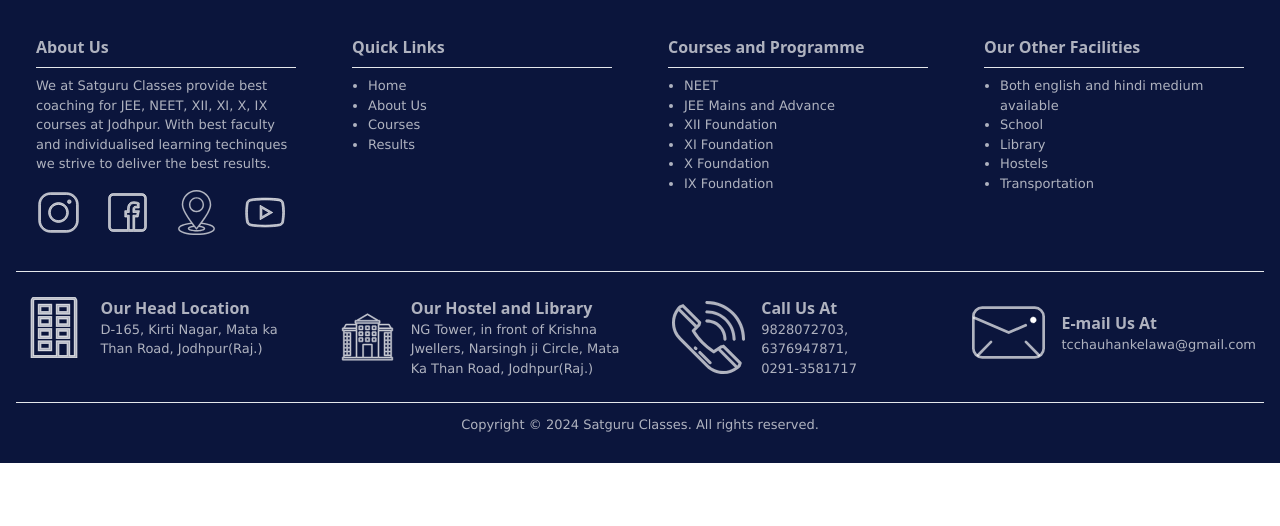
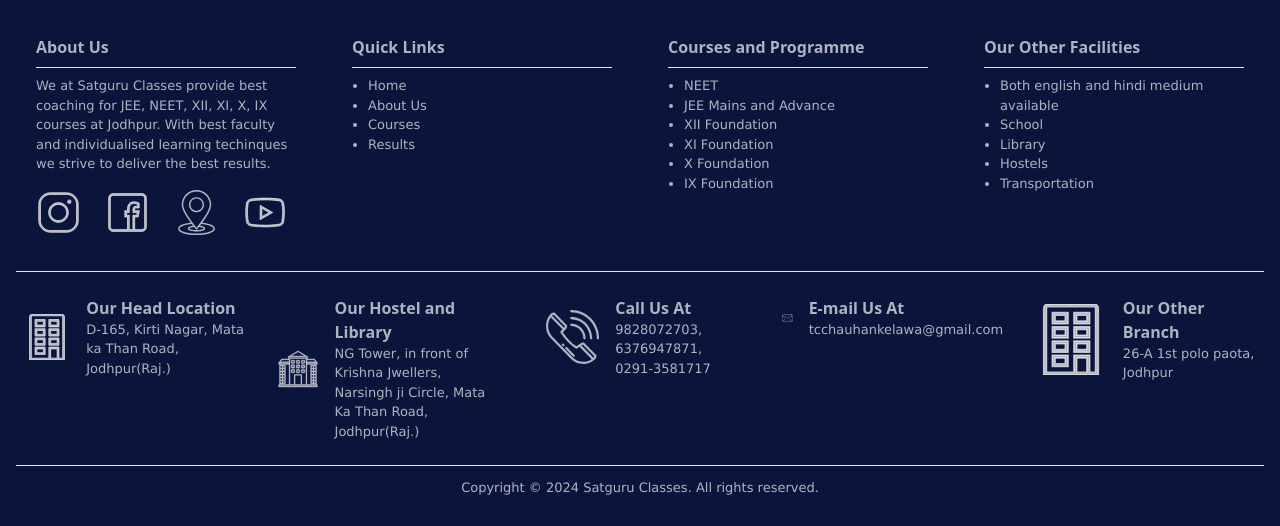
Before and after one commit to harshraz48/satguru_classes, a Django app: page /courses in a window 1280 px wide. Shown: the part 1124-1650 px from the top of the page. Before the commit the page ends 1587 px from the top, so only its background shows below. Run offline with Django 5.2, Linux system fonts and the light colour scheme; style sheets or scripts are compiled from the project's sources; parts of the project's set-up code (start-up, migrations or seed data) failed here and were passed over.

Commit message:
Update grid layout and add new branch section
..

```diff
--- a/src/templates/layouts/index.html
+++ b/src/templates/layouts/index.html
@@ -123,7 +123,7 @@
     <hr />
 
     <!-- Section 2-->
-    <div class="flex inline-grid grid-cols-1 md:grid-cols-2 xl:grid-cols-4 gap-4 h-max w-full">
+    <div class="flex inline-grid grid-cols-1 md:grid-cols-2 xl:grid-cols-5 gap-4 h-max w-full">
       <section class="my-4 h-max">
         <div class="flex flex-row items-center">
           <section class="m-2">
@@ -165,6 +165,17 @@
           <section class="m-2">
             <strong>E-mail Us At</strong>
             <p>tcchauhankelawa@gmail.com</p>
+          </section>
+        </div>
+      </section>
+      <section class="my-4 h-max">
+        <div class="flex flex-row items-center">
+          <section class="m-2">
+            <img src="{% static 'icons/building.svg' %}">
+          </section>
+          <section class="m-2">
+            <strong>Our Other Branch</strong>
+            <p>26-A 1st polo paota, Jodhpur</p>
           </section>
         </div>
       </section>
```
